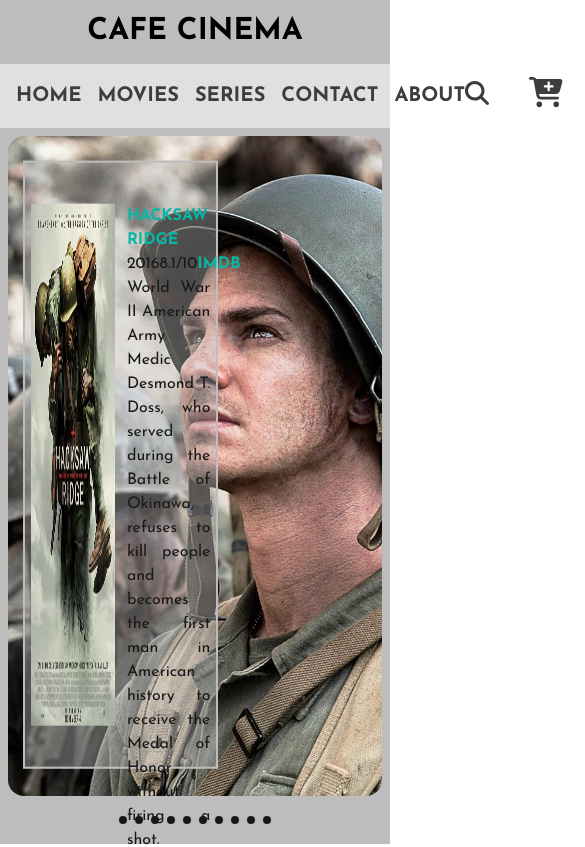
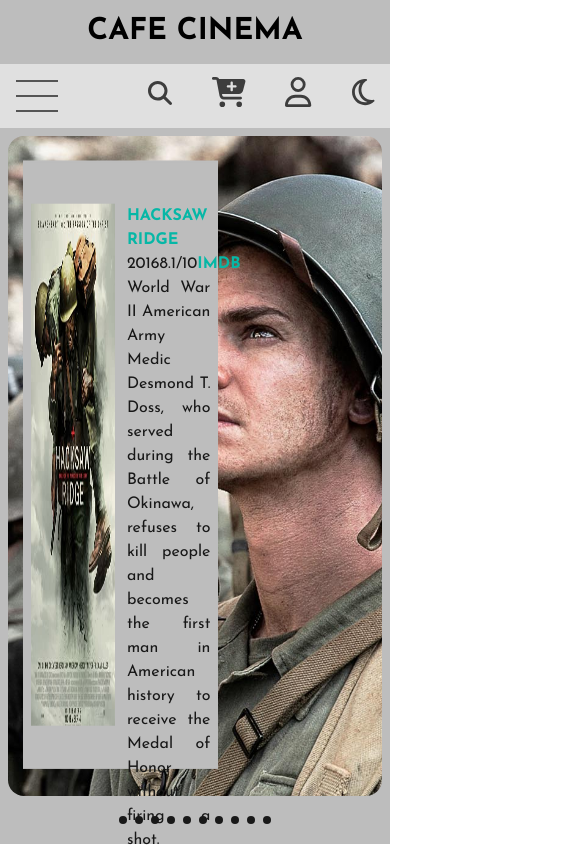
Before and after one commit to pnazmi95/cafe-cinema-react, a React (Create React App) app: page / in a window 390 px wide. Shown: the top 847 px of the page, 585 px wide, since content can reach past the window. Built offline with nearby package versions, Linux system fonts and the light colour scheme.

Commit message:
layout and hamburger are added by Mehrdad

```diff
--- a/package.json
+++ b/package.json
@@ -17,6 +17,7 @@
     "react": "^18.2.0",
     "react-dom": "^18.2.0",
     "react-icons": "^4.7.1",
+    "react-router-dom": "^6.7.0",
     "react-scripts": "5.0.1",
     "typescript": "^4.4.2",
     "web-vitals": "^2.1.0"
--- a/src/App.tsx
+++ b/src/App.tsx
@@ -1,18 +1,14 @@
 import React from 'react';
 import Title from './components/Title/Title';
 import Navbar from './components/Navbar/Navbar';
-// import Slider from './components/Slider/Slider';
 import MoviesSlider from './components/Slider/MoviesSlider';
-// import SeriesSlider from './components/Slider/SeriesSlider';
+import Default from './layout/default/Default';
 
 function App() {
   return (
-    <div className='font-display'>
-     <Title />
-     <Navbar />
-     <MoviesSlider />
-     {/* <SeriesSlider /> */}
-    </div>
+    <Default>
+      <MoviesSlider />
+    </Default>
   );
 }
 
--- /dev/null
+++ b/src/components/Navbar/Hamburger.tsx
@@ -0,0 +1,54 @@
+import { useState } from "react";
+import NavItem from "./NavItem";
+
+function Hamburger() {
+  const [open, setOpen] = useState(false);
+  const resizeHandler = () => {
+    if (window.innerWidth <= 768) {
+      setOpen(false);
+    }
+  };
+  window.addEventListener("resize", resizeHandler);
+  const openHandler = () => {
+    setOpen(!open);
+  };
+  return (
+    <>
+      <div
+        onClick={openHandler}
+        className="flex h-[2rem] cursor-pointer flex-col justify-between md:hidden"
+      >
+        <div
+          className={`${
+            open && "rotate-45"
+          } h-0.5 w-[2.6rem] origin-left bg-light-content transition-all duration-300 dark:bg-dark-content`}
+        ></div>
+        <div
+          className={`${
+            open && "-translate-x-7 opacity-0"
+          } h-0.5 w-[2.6rem] bg-light-content transition-all duration-300 dark:bg-dark-content`}
+        ></div>
+        <div
+          className={`${
+            open && "-rotate-45"
+          } h-0.5 w-[2.6rem] origin-left bg-light-content transition-all duration-300 dark:bg-dark-content`}
+        ></div>
+      </div>
+      <div
+        className={`${
+          !open && "-translate-x-full"
+        } fixed left-0 top-[128px] h-[calc(100vh-128px)] w-full bg-light-primary transition-all duration-300 dark:bg-dark-primary`}
+      >
+        <ul className="flex h-full flex-col items-center justify-center gap-4">
+          <NavItem title="home" />
+          <NavItem title="movies" />
+          <NavItem title="series" />
+          <NavItem title="contact" />
+          <NavItem title="about" />
+        </ul>
+      </div>
+    </>
+  );
+}
+
+export default Hamburger;
--- a/src/components/Navbar/Navbar.tsx
+++ b/src/components/Navbar/Navbar.tsx
@@ -4,12 +4,14 @@
 import NavItem from "./NavItem";
 import Search from "./Search";
 import Cart from "./Cart";
+import Hamburger from "./Hamburger";
 
 function Navbar(): JSX.Element {
   return (
     <nav className="sticky top-0 z-50 flex h-16 items-center justify-center bg-light-secondary dark:bg-dark-secondary">
       <div className=" flex w-full max-w-7xl items-center justify-between px-4">
-        <ul className="flex items-center justify-evenly gap-4">
+        <Hamburger />
+        <ul className="hidden md:flex items-center justify-evenly gap-4">
           <NavItem title="home" />
           <NavItem title="movies" />
           <NavItem title="series" />
--- a/src/components/Slider/MoviesSlider.tsx
+++ b/src/components/Slider/MoviesSlider.tsx
@@ -33,13 +33,14 @@
           }}
           className="h-full w-full rounded-2xl bg-cover bg-center duration-500"
         ></div>
-        {/* left arrow */}
-        <div className="absolute top-[50%] left-5 -translate-x-0 translate-y-[-50%] cursor-pointer rounded-full bg-dark-primary/20 p-2 text-2xl text-dark-heading opacity-0 transition-opacity duration-500 group-hover:opacity-100 dark:bg-light-primary dark:text-dark-primary">
-          <BsChevronCompactLeft onClick={prevSlideHandler} size={30} />
+        {/* arrows */}
+        <div className="duration-400 absolute top-0 left-0 flex h-[calc(100%-48px)] w-full items-center justify-between px-2 pt-2 text-2xl text-dark-heading opacity-0 transition-opacity group-hover:opacity-100">
+          <div className="cursor-pointer rounded-full bg-dark-primary/20 p-1 dark:bg-light-primary/20">
+            <BsChevronCompactLeft onClick={prevSlideHandler} size={25} />
           </div>
-        {/* right arrow */}
-        <div className="absolute top-[50%] right-5 -translate-x-0 translate-y-[-50%] cursor-pointer rounded-full bg-dark-primary/20 p-2 text-2xl text-dark-heading opacity-0 transition-opacity duration-500 group-hover:opacity-100 dark:bg-light-primary dark:text-dark-primary">
-          <BsChevronCompactRight onClick={nextSlideHandler} size={30} />
+          <div className="cursor-pointer rounded-full bg-dark-primary/20 p-1 dark:bg-light-primary/20">
+            <BsChevronCompactRight onClick={nextSlideHandler} size={25} />
+          </div>
         </div>
         {/* dots */}
         <div className="top-4 flex items-center justify-center gap-2 py-5">
@@ -56,12 +57,13 @@
           ))}
         </div>
         {/* Card */}
-        <div className="absolute top-[47%] left-[6%] flex h-[85%] w-[50%] -translate-x-0 translate-y-[-50%] items-center justify-center gap-3  border-2 border-light-primary bg-light-primary bg-opacity-40 p-3 text-dark-primary dark:border-dark-primary dark:bg-dark-primary dark:bg-opacity-75 dark:text-dark-heading">
+        <div className="absolute top-[47%] left-[6%] flex h-[85%] w-[50%] -translate-x-0 translate-y-[-50%] items-center justify-center gap-3  border-2 border-light-primary bg-light-primary p-3 text-dark-primary dark:border-dark-primary dark:bg-dark-primary dark:text-dark-heading">
           <img
             src={`${movieItems[currentIndex].poster}`}
             className="h-[90%] w-[50%] bg-cover bg-center duration-500"
           ></img>
-          <div className="flex h-[90%] max-h-[90%] min-h-[90%] w-[50%] flex-col justify-around">
+          <div className="flex h-[90%] max-h-[90%] min-h-[90%] w-[50%] flex-col justify-between">
+            <div className="flex flex-col">
               <div
                 id="MovieTitle"
                 className="font-bold uppercase text-dark-hover dark:text-dark-error "
@@ -72,29 +74,36 @@
                 <div>{`${movieItems[currentIndex].year}`}</div>
                 <div>
                   {`${movieItems[currentIndex].rate}/10`}
-                <span className="font-bold text-dark-hover dark:text-dark-error ">IMDB</span>
+                  <span className="font-bold text-dark-hover dark:text-dark-error ">
+                    IMDB
+                  </span>
                 </div>
               </div>
-            <div id="DesInfo" className="flex flex-col justify-between gap-12">
-              <div className="text-justify">{`${movieItems[currentIndex].summary}`}</div>
+              <div className="text-justify dark:text-dark-content">{`${movieItems[currentIndex].summary}`}</div>
+            </div>
             <div className="flex flex-col">
               <p>
-                  <span className="font-bold text-dark-hover dark:text-dark-error">Director: </span>
+                <span className="font-bold text-dark-hover dark:text-dark-error">
+                  Director:{" "}
+                </span>
                 {`${movieItems[currentIndex].director}`}
               </p>
               <p>
-                  <span className="font-bold text-dark-hover dark:text-dark-error">Stars: </span>
+                <span className="font-bold text-dark-hover dark:text-dark-error">
+                  Stars:{" "}
+                </span>
                 {`${movieItems[currentIndex].stars.join(", ")}`}
               </p>
               <p>
-                  <span className="font-bold text-dark-hover dark:text-dark-error">Geners: </span>
+                <span className="font-bold text-dark-hover dark:text-dark-error">
+                  Geners:{" "}
+                </span>
                 {`${movieItems[currentIndex].genre.join(", ")}`}
               </p>
-              </div>
-            </div>
               <div className="flex flex-col gap-2">
                 <Button title="Add To Card" />
                 <Button title="Read More" />
+              </div>
             </div>
           </div>
         </div>
--- /dev/null
+++ b/src/interfaces/layoutprops.ts
@@ -0,0 +1,3 @@
+export default interface ILayoutProps {
+    children: JSX.Element[] | JSX.Element
+}
--- /dev/null
+++ b/src/layout/default/Default.tsx
@@ -0,0 +1,16 @@
+import Title from "../../components/Title/Title";
+import Navbar from "../../components/Navbar/Navbar";
+import ILayoutProps from "../../interfaces/layoutprops";
+
+
+function Default({children} : ILayoutProps): JSX.Element {
+  return (
+    <div className="font-display">
+      <Title />
+      <Navbar />
+      {children}
+    </div>
+  );
+}
+
+export default Default;
```
Also changed, not shown: 1 other file (tests, documents, lock files or other folders). Lines whose indentation alone changed are shown as unchanged.
